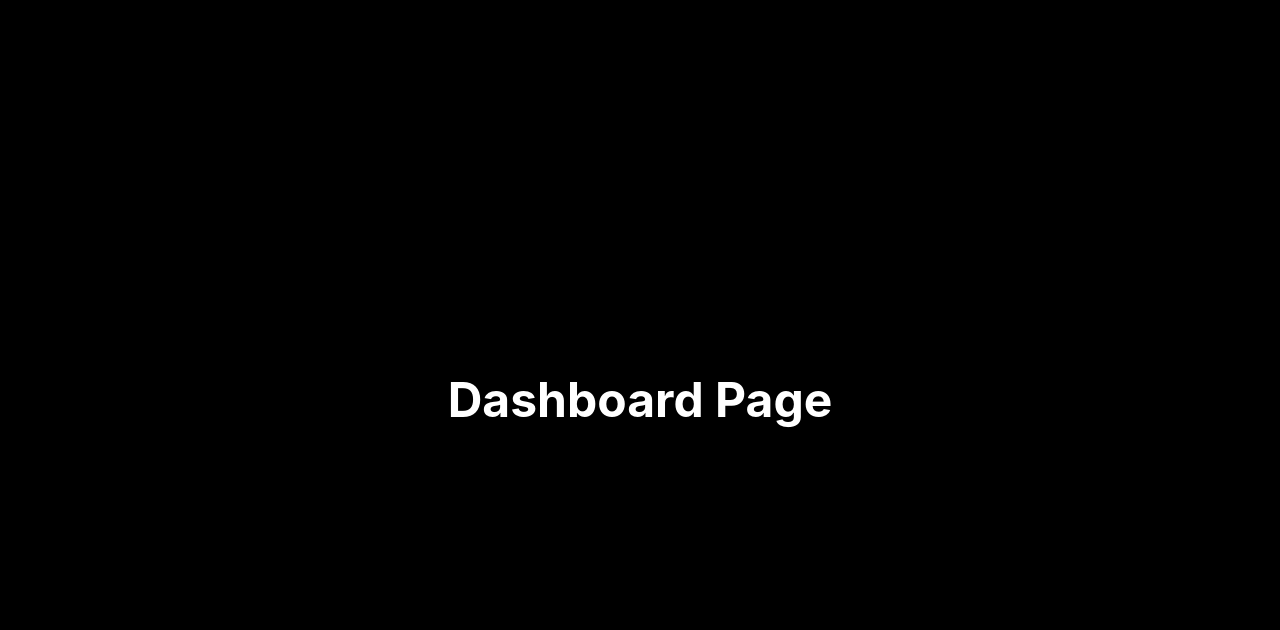
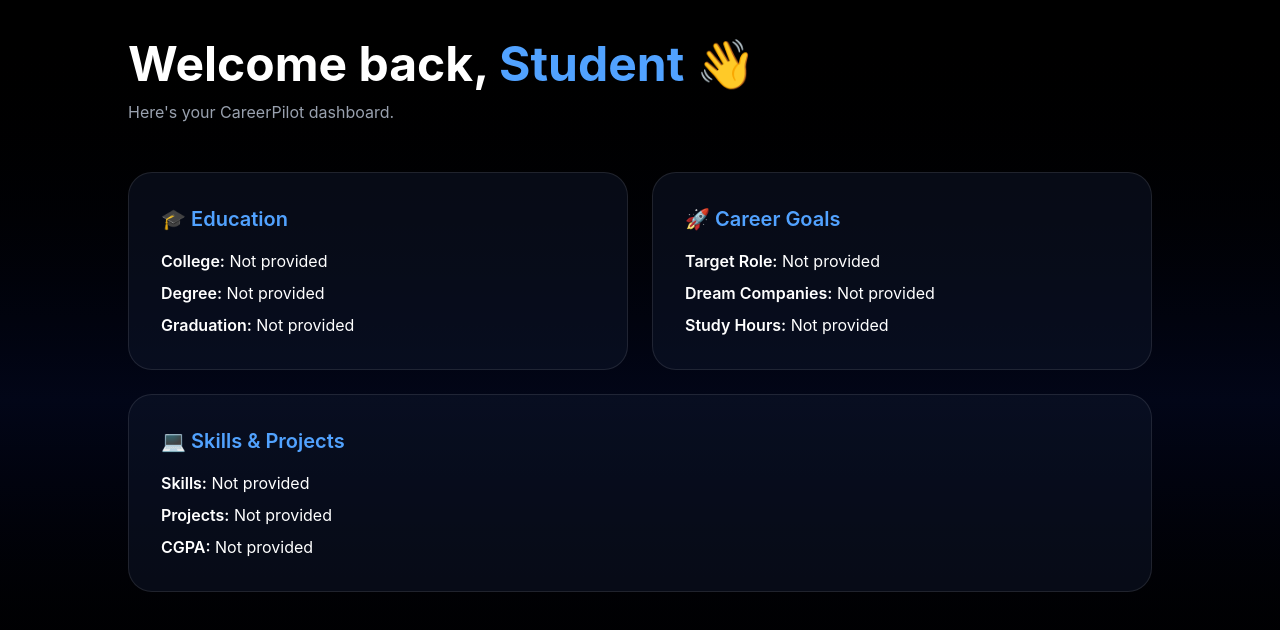
Before and after one commit to Khansa-creates/CareerPilotAI, a React (Vite) app: page /dashboard in a window 1280 px wide. Shown: the top 630 px of the page. Built offline with nearby package versions, Linux system fonts and the light colour scheme.

Commit message:
Added onboarding persistence and personalized dashboard

```diff
--- a/src/features/onboarding/Onboarding.tsx
+++ b/src/features/onboarding/Onboarding.tsx
@@ -46,6 +46,7 @@
           {step === 3 && (
             <StepThree
               back={() => setStep(2)}
+              formData={formData}
             />
           )}
         </div>
--- a/src/features/onboarding/StepThree.tsx
+++ b/src/features/onboarding/StepThree.tsx
@@ -1,22 +1,44 @@
+import { useNavigate } from "react-router-dom";
+
 type Props = {
   back: () => void;
+  formData: any;
 };
 
 function StepThree({
   back,
+  formData,
 }: Props) {
+  const navigate = useNavigate();
+
+  const handleFinish = () => {
+    localStorage.setItem(
+      "careerpilot-user",
+      JSON.stringify(formData)
+    );
+
+    navigate("/dashboard");
+  };
+
   return (
     <>
       <h1 className="text-4xl font-bold">
         Career Goals 🎯
       </h1>
 
-      <div className="mt-10">
+      <div className="mt-10 flex gap-4">
         <button
           onClick={back}
           className="rounded-xl border border-white/20 px-8 py-4"
         >
           Back
+        </button>
+
+        <button
+          onClick={handleFinish}
+          className="rounded-xl bg-blue-600 px-8 py-4 font-semibold hover:bg-blue-500"
+        >
+          Finish 🚀
         </button>
       </div>
     </>
--- a/src/pages/Dashboard.tsx
+++ b/src/pages/Dashboard.tsx
@@ -1,9 +1,108 @@
 function Dashboard() {
+  const userData = localStorage.getItem("careerpilot-user");
+
+  const user = userData
+    ? JSON.parse(userData)
+    : null;
+
   return (
-    <div className="min-h-screen bg-black text-white flex items-center justify-center">
-      <h1 className="text-5xl font-bold">
-        Dashboard Page
-      </h1>
+    <div className="min-h-screen bg-gradient-to-b from-black via-slate-950 to-black p-10 text-white">
+      <div className="mx-auto max-w-5xl">
+        <h1 className="text-5xl font-bold">
+          Welcome back,
+          <span className="text-blue-400">
+            {" "}
+            {user?.fullName || "Student"} 👋
+          </span>
+        </h1>
+
+        <p className="mt-3 text-gray-400">
+          Here's your CareerPilot dashboard.
+        </p>
+
+        <div className="mt-12 grid gap-6 md:grid-cols-2">
+          <div className="rounded-3xl border border-white/10 bg-slate-900/50 p-8">
+            <h2 className="text-xl font-semibold text-blue-400">
+              🎓 Education
+            </h2>
+
+            <p className="mt-4">
+              <span className="font-semibold">
+                College:
+              </span>{" "}
+              {user?.college || "Not provided"}
+            </p>
+
+            <p className="mt-2">
+              <span className="font-semibold">
+                Degree:
+              </span>{" "}
+              {user?.degree || "Not provided"}
+            </p>
+
+            <p className="mt-2">
+              <span className="font-semibold">
+                Graduation:
+              </span>{" "}
+              {user?.graduationYear || "Not provided"}
+            </p>
+          </div>
+
+          <div className="rounded-3xl border border-white/10 bg-slate-900/50 p-8">
+            <h2 className="text-xl font-semibold text-blue-400">
+              🚀 Career Goals
+            </h2>
+
+            <p className="mt-4">
+              <span className="font-semibold">
+                Target Role:
+              </span>{" "}
+              {user?.targetRole || "Not provided"}
+            </p>
+
+            <p className="mt-2">
+              <span className="font-semibold">
+                Dream Companies:
+              </span>{" "}
+              {user?.dreamCompanies || "Not provided"}
+            </p>
+
+            <p className="mt-2">
+              <span className="font-semibold">
+                Study Hours:
+              </span>{" "}
+              {user?.studyHours || "Not provided"}
+            </p>
+          </div>
+
+          <div className="rounded-3xl border border-white/10 bg-slate-900/50 p-8 md:col-span-2">
+            <h2 className="text-xl font-semibold text-blue-400">
+              💻 Skills & Projects
+            </h2>
+
+            <p className="mt-4">
+              <span className="font-semibold">
+                Skills:
+              </span>{" "}
+              {user?.skills || "Not provided"}
+            </p>
+
+            <p className="mt-2">
+              <span className="font-semibold">
+                Projects:
+              </span>{" "}
+              {user?.projects || "Not provided"}
+            </p>
+
+            <p className="mt-2">
+              <span className="font-semibold">
+                CGPA:
+              </span>{" "}
+              {user?.cgpa || "Not provided"}
+            </p>
+          </div>
+        </div>
+      </div>
     </div>
   );
 }
```
